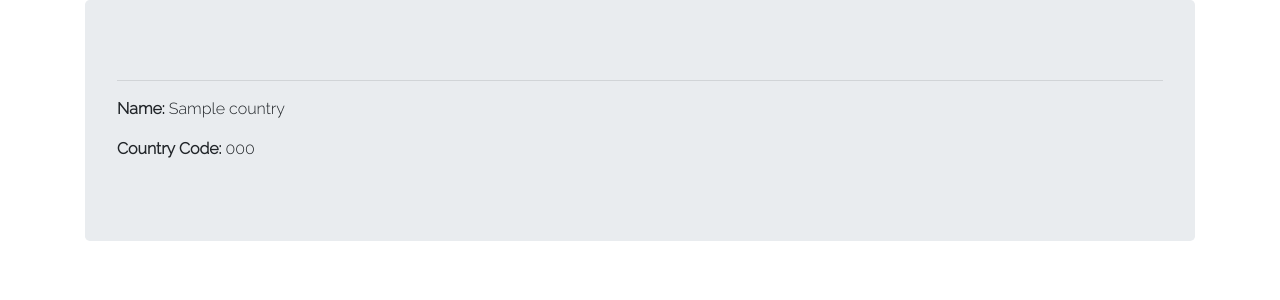
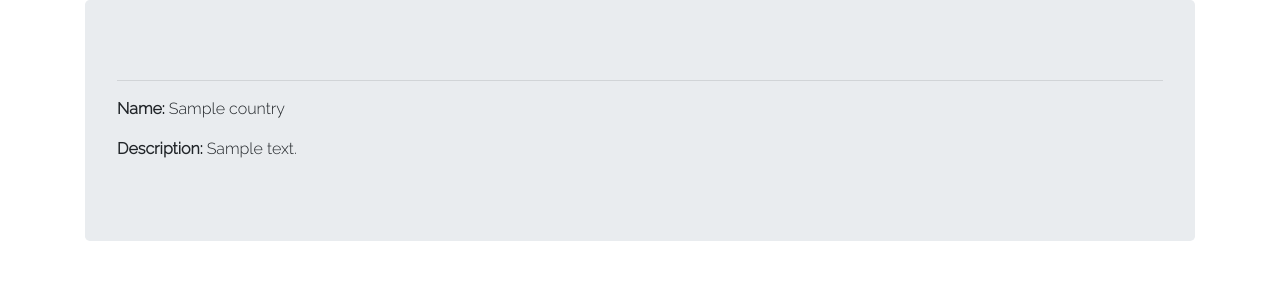
Before and after one commit to DanielGyure/TravelProject, a Django app: page /countries/1 in a window 1280 px wide. Shown: the part 56-356 px from the top of the page. Run offline with Django 4.2, Linux system fonts and the light colour scheme; tables that the repository leaves empty hold one stand-in row (values such as "Sample post"); some libraries are stand-ins or nearby versions.

Commit message:
Added country descrition and edited model

```diff
--- a/TravelProject/viewer/models.py
+++ b/TravelProject/viewer/models.py
@@ -6,7 +6,7 @@ from django.contrib.auth.models import User
 
 class Country(models.Model):
     name = models.CharField(max_length=10)
-    code = models.CharField(max_length=3, null=True, blank=True)
+    description = models.TextField(null=True, blank=True)
 
     def __str__(self):
         return self.name
--- a/TravelProject/viewer/templates/country_detail.html
+++ b/TravelProject/viewer/templates/country_detail.html
@@ -13,7 +13,7 @@
 <hr>
 
 <p><b>Name:</b> {{country.name}}</p>
-<p><b>Country Code:</b> {{country.code}}</p>
+<p><b>Description:</b> {{country.description}}</p>
 
 
 {% endblock %}
```
Also changed, not shown: TravelProject/viewer/migrations/0024_remove_country_code_country_description.py (added).
